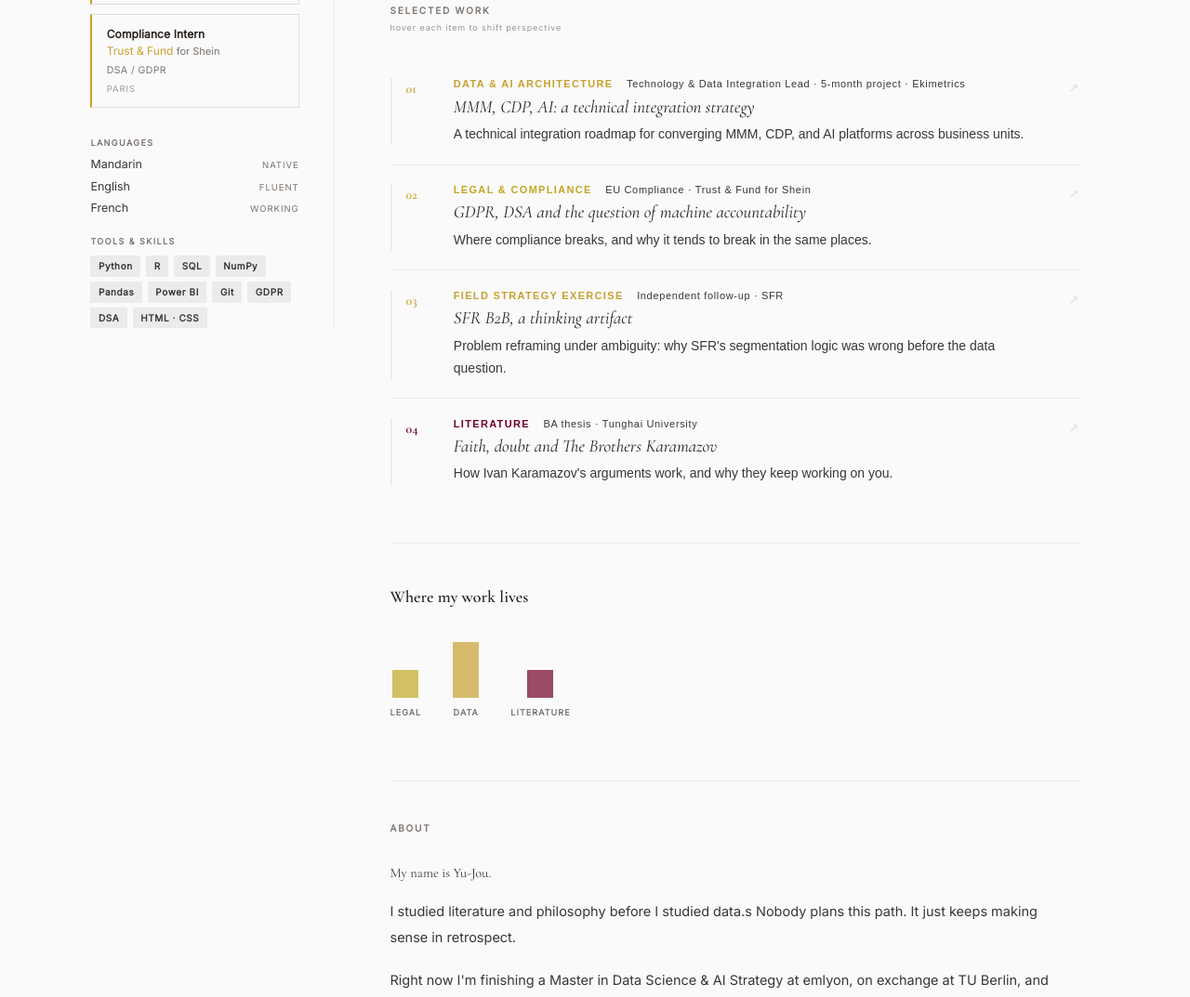
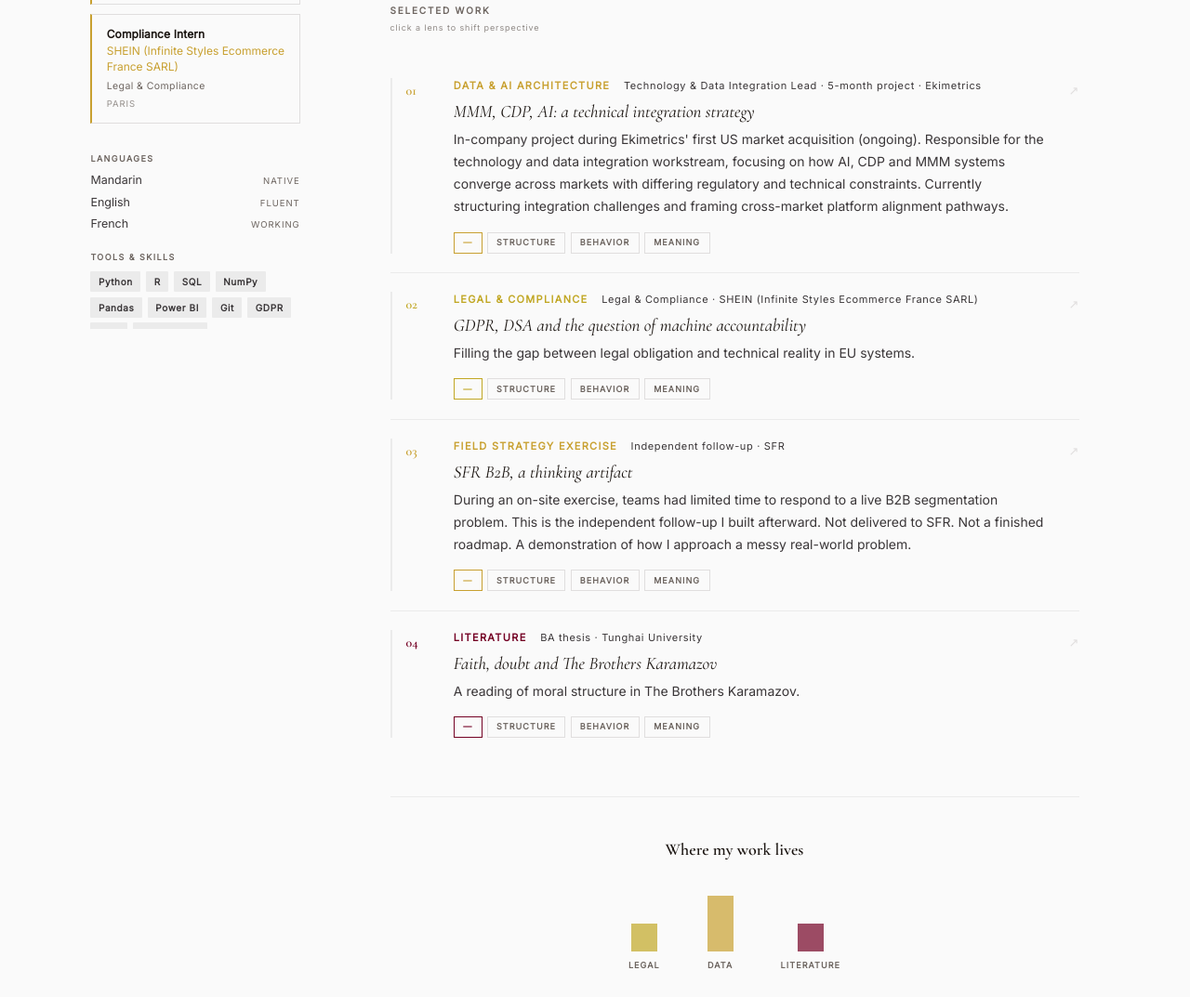
Before and after one commit to everdinne/everdinne.github.io, a plain HTML site: page index.html in a window 1280 px wide. Shown: the part 446-1519 px from the top of the page at 93% size. Drawn offline with nearby package versions, Linux system fonts and the light colour scheme.

Commit message:
CONTENT FROMAT ADJUSTED

```diff
--- a/index.html
+++ b/index.html
@@ -11,7 +11,7 @@
   <meta name="theme-color" content="#fafafa">
   <link rel="preconnect" href="https://fonts.googleapis.com">
   <link rel="preconnect" href="https://fonts.gstatic.com" crossorigin>
-  <link href="https://fonts.googleapis.com/css2?family=Cormorant+Garamond:ital,wght@0,400;0,600;1,400;1,600&family=Inter:wght@300;400&display=swap" rel="stylesheet">
+  <link href="https://fonts.googleapis.com/css2?family=Cormorant+Garamond:ital,wght@0,400;0,600;0,700;1,400;1,600;1,700&family=Lora:wght@600;700&family=Inter:wght@300;400&display=swap" rel="stylesheet">
   <link rel="stylesheet" href="style.css">
 </head>
 <body>
@@ -41,8 +41,8 @@
         </div>
         <div class="sidebar-card sidebar-card--accent">
           <span class="card-role">Compliance Intern</span>
-          <span class="card-org">Trust &amp; Fund <span class="card-client">for Shein</span></span>
-          <span class="card-detail">DSA / GDPR</span>
+          <span class="card-org">SHEIN (Infinite Styles Ecommerce France SARL)</span>
+          <span class="card-detail">Legal &amp; Compliance</span>
           <span class="card-location">Paris</span>
         </div>
       </div>
@@ -118,7 +118,7 @@
             <div class="impact-chips">
               <span class="impact-chip">GDPR</span>
               <span class="impact-chip">DSA</span>
-              <span class="impact-chip">Trust &amp; Fund</span>
+              <span class="impact-chip">SHEIN (Infinite Styles Ecommerce France SARL)</span>
               <span class="impact-chip">EU Regulation</span>
             </div>
           </div>
@@ -142,12 +142,9 @@
 
       <!-- WORK -->
       <section id="work" data-theme="behavior" data-context="Behavior">
-        <p class="section-label">Selected work <span class="section-hint">hover each item to shift perspective</span></p>
+        <p class="section-label">Selected work <span class="section-hint">click a lens to shift perspective</span></p>
 
-        <button class="work-item data" data-domain="data" data-theme="behavior" data-context="Behavior"
-          data-pdf="assets/reports/ekimetrics_report.pdf"
-          aria-label="Open report: Ekimetrics technology integration"
-          data-intro="On what it takes to make systems that were never designed to talk to each other actually work together."
+        <div class="work-item data" data-domain="data"
           data-desc-structure="A technical integration roadmap for converging MMM, CDP, and AI platforms across business units."
           data-desc-behavior="Where data architecture decisions become business decisions, and how to map that transition."
           data-desc-meaning="What it means to build infrastructure that has to survive the people who designed it.">
@@ -156,30 +153,36 @@
             <p class="work-tag">Data &amp; AI Architecture <span class="work-outcome">Technology &amp; Data Integration Lead · 5-month project · Ekimetrics</span></p>
             <p class="work-title"><em>MMM, CDP, AI:</em> a technical integration strategy</p>
             <p class="work-desc">In-company project during Ekimetrics' first US market acquisition (ongoing). Responsible for the technology and data integration workstream, focusing on how AI, CDP and MMM systems converge across markets with differing regulatory and technical constraints. Currently structuring integration challenges and framing cross-market platform alignment pathways.</p>
+            <div class="work-perspectives">
+              <button class="perspective-tab active" data-perspective="original">—</button>
+              <button class="perspective-tab" data-perspective="structure">Structure</button>
+              <button class="perspective-tab" data-perspective="behavior">Behavior</button>
+              <button class="perspective-tab" data-perspective="meaning">Meaning</button>
+            </div>
           </div>
-          <span class="work-arrow">↗</span>
-        </button>
+          <a class="work-arrow" href="assets/reports/ekimetrics_report.pdf" aria-label="Open report">↗</a>
+        </div>
 
-        <button class="work-item legal" data-domain="legal" data-theme="structure" data-context="Structure"
-          data-pdf="assets/reports/gdpr_dsa_report.pdf"
-          aria-label="Open report: GDPR, DSA, and machine accountability"
-          data-intro="On what it means to hold a system accountable to language written before the system existed."
+        <div class="work-item legal" data-domain="legal"
           data-desc-structure="Filling the gap between legal obligation and technical reality in EU systems."
           data-desc-behavior="Where compliance breaks, and why it tends to break in the same places."
           data-desc-meaning="What it means to hold something accountable when no one is actually deciding.">
           <span class="work-num">02</span>
           <div class="work-body">
-            <p class="work-tag">Legal &amp; Compliance <span class="work-outcome">EU Compliance · Trust &amp; Fund for Shein</span></p>
+            <p class="work-tag">Legal &amp; Compliance <span class="work-outcome">Legal &amp; Compliance · SHEIN (Infinite Styles Ecommerce France SARL)</span></p>
             <p class="work-title"><em>GDPR, DSA</em> and the question of machine accountability</p>
             <p class="work-desc">Filling the gap between legal obligation and technical reality in EU systems.</p>
+            <div class="work-perspectives">
+              <button class="perspective-tab active" data-perspective="original">—</button>
+              <button class="perspective-tab" data-perspective="structure">Structure</button>
+              <button class="perspective-tab" data-perspective="behavior">Behavior</button>
+              <button class="perspective-tab" data-perspective="meaning">Meaning</button>
+            </div>
           </div>
-          <span class="work-arrow">↗</span>
-        </button>
+          <a class="work-arrow" href="assets/reports/gdpr_dsa_report.pdf" aria-label="Open report">↗</a>
+        </div>
 
-        <button class="work-item data" data-domain="data" data-theme="behavior" data-context="Behavior"
-          data-pdf="assets/reports/sfr_analysis.pdf"
-          aria-label="Open report: SFR B2B field strategy exercise"
-          data-intro="An independent follow-up to a live strategy exercise at SFR. Not delivered. Not finished. But the thinking is real."
+        <div class="work-item data" data-domain="data"
           data-desc-structure="Problem reframing under ambiguity: why SFR's segmentation logic was wrong before the data question."
           data-desc-behavior="Hypothesis-driven design: how to surface digital dependency before it becomes visible in usage data."
           data-desc-meaning="On the difference between measuring what exists and knowing what matters.">
@@ -188,14 +191,17 @@
             <p class="work-tag">Field Strategy Exercise <span class="work-outcome">Independent follow-up · SFR</span></p>
             <p class="work-title"><em>SFR B2B,</em> a thinking artifact</p>
             <p class="work-desc">During an on-site exercise, teams had limited time to respond to a live B2B segmentation problem. This is the independent follow-up I built afterward. Not delivered to SFR. Not a finished roadmap. A demonstration of how I approach a messy real-world problem.</p>
+            <div class="work-perspectives">
+              <button class="perspective-tab active" data-perspective="original">—</button>
+              <button class="perspective-tab" data-perspective="structure">Structure</button>
+              <button class="perspective-tab" data-perspective="behavior">Behavior</button>
+              <button class="perspective-tab" data-perspective="meaning">Meaning</button>
+            </div>
           </div>
-          <span class="work-arrow">↗</span>
-        </button>
+          <a class="work-arrow" href="assets/reports/sfr_analysis.pdf" aria-label="Open report">↗</a>
+        </div>
 
-        <button class="work-item literature" data-domain="literature" data-theme="meaning" data-context="Meaning"
-          data-pdf="assets/reports/karamazov_analysis.pdf"
-          aria-label="Open report: Faith, doubt, and The Brothers Karamazov"
-          data-intro="On Ivan Karamazov, who keeps being right about the wrong things, and why that matters."
+        <div class="work-item literature" data-domain="literature"
           data-desc-structure="A reading of moral structure in The Brothers Karamazov."
           data-desc-behavior="How Ivan Karamazov's arguments work, and why they keep working on you."
           data-desc-meaning="On the ethics of certainty, and why being right doesn't resolve it.">
@@ -204,9 +210,15 @@
             <p class="work-tag">Literature <span class="work-outcome">BA thesis · Tunghai University</span></p>
             <p class="work-title"><em>Faith, doubt</em> and The Brothers Karamazov</p>
             <p class="work-desc">A reading of moral structure in The Brothers Karamazov.</p>
+            <div class="work-perspectives">
+              <button class="perspective-tab active" data-perspective="original">—</button>
+              <button class="perspective-tab" data-perspective="structure">Structure</button>
+              <button class="perspective-tab" data-perspective="behavior">Behavior</button>
+              <button class="perspective-tab" data-perspective="meaning">Meaning</button>
+            </div>
           </div>
-          <span class="work-arrow">↗</span>
-        </button>
+          <a class="work-arrow" href="assets/reports/karamazov_analysis.pdf" aria-label="Open report">↗</a>
+        </div>
       </section>
 
       <hr>
@@ -241,9 +253,9 @@
         <p class="section-label">About</p>
         <div class="about-text">
           <p class="about-name-line">My name is Yu-Jou.</p>
-          <p>I studied literature and philosophy before I studied data.s Nobody plans this path. It just keeps making sense in retrospect.</p>
+          <p>I studied literature and philosophy before I studied data. Nobody plans this path. It just keeps making sense in retrospect.</p>
           <p>Right now I'm finishing a Master in Data Science &amp; AI Strategy at emlyon, on exchange at TU Berlin, and interning in compliance, helping organizations understand what the law is actually asking of them and how to put them into practice through ML.</p>
-          <p class="about-tagline"><em>The through-line, if there is one, would be that I'm interested in the moments where language stops being descriptive and starts having consequences.</em></p>
+          <p class="about-tagline">The through-line, if there is one, would be that I'm interested in the moments where language stops being descriptive and starts having consequences.</p>
           <p class="about-open">Currently open to roles in AI governance, data strategy, and regulatory technology, based in Europe.
             <a href="assets/cv.pdf" class="cv-link" download>Download CV ↓</a>
           </p>
@@ -302,7 +314,7 @@
           </div>
           <div class="now-item">
             <p class="now-label">Working on</p>
-            <p class="now-text">Machine learning fundamentals. Django at TU Berlin. Wrapping up at Trust &amp; Fund and Ekimetrics.</p>
+            <p class="now-text">Machine learning fundamentals. Django at TU Berlin. Wrapping up at SHEIN and Ekimetrics.</p>
           </div>
           <div class="now-item">
             <p class="now-label">Thinking about</p>
@@ -374,24 +386,54 @@
       meaning:   { navBg:'#f0f0ee', rule:'#e0dede', ruleSoft:'#ebebeb', inkMid:'#3a3638', bg:'#fafafa', surfaceText:'#8B1A3A', accentSoft:'#a04060' }
     };
     let currentTheme='structure', scrollTheme='structure', hoverTheme=null;
+
+    // FIX 1: applyTheme no longer swaps descriptions — that's handled separately on hover
     function applyTheme(key) {
       if (key===currentTheme) return;
       currentTheme=key;
       const t=themes[key], r=document.documentElement;
       r.style.setProperty('--surface-dark',t.navBg); r.style.setProperty('--rule',t.rule); r.style.setProperty('--rule-soft',t.ruleSoft);
       r.style.setProperty('--ink-mid',t.inkMid); r.style.setProperty('--bg',t.bg); r.style.setProperty('--surface-text',t.surfaceText); r.style.setProperty('--accent-soft',t.accentSoft);
-      document.querySelectorAll('.work-item[data-desc-'+key+']').forEach(item => {
-        const desc=item.querySelector('.work-desc'), newText=item.getAttribute('data-desc-'+key);
-        if (desc&&newText&&desc.textContent!==newText) { desc.style.opacity='0'; setTimeout(()=>{ desc.textContent=newText; desc.style.opacity='1'; },200); }
-      });
     }
+
     const obs = new IntersectionObserver(entries => {
       entries.forEach(e => { if (e.isIntersecting&&e.intersectionRatio>0.3) { const t=e.target.dataset.theme; if(t){scrollTheme=t; if(!hoverTheme)applyTheme(scrollTheme);} } });
     }, { threshold:[0.1,0.3,0.5], rootMargin:'-10% 0px -30% 0px' });
     document.querySelectorAll('[data-theme]').forEach(el => { if(!el.classList.contains('work-item')) obs.observe(el); });
-    document.querySelectorAll('.work-item[data-theme]').forEach(item => {
-      item.addEventListener('mouseenter',()=>{ hoverTheme=item.dataset.theme; applyTheme(hoverTheme); });
-      item.addEventListener('mouseleave',()=>{ hoverTheme=null; applyTheme(scrollTheme); });
+
+    // Store original descriptions
+    document.querySelectorAll('.work-item').forEach(item => {
+      const desc = item.querySelector('.work-desc');
+      if (desc) item.setAttribute('data-desc-original', desc.textContent.trim());
+    });
+
+    // Perspective tabs — click to swap description
+    document.querySelectorAll('.work-perspectives').forEach(tabs => {
+      const item = tabs.closest('.work-item');
+      const desc = item.querySelector('.work-desc');
+
+      tabs.addEventListener('click', e => {
+        const btn = e.target.closest('.perspective-tab');
+        if (!btn) return;
+
+        // Stop the click bubbling to the ↗ link
+        e.stopPropagation();
+
+        const perspective = btn.dataset.perspective;
+        const newText = perspective === 'original'
+          ? item.getAttribute('data-desc-original')
+          : item.getAttribute('data-desc-' + perspective);
+
+        // Update active tab
+        tabs.querySelectorAll('.perspective-tab').forEach(b => b.classList.remove('active'));
+        btn.classList.add('active');
+
+        // Swap description with fade
+        if (desc && newText && desc.textContent !== newText) {
+          desc.style.opacity = '0';
+          setTimeout(() => { desc.textContent = newText; desc.style.opacity = '1'; }, 180);
+        }
+      });
     });
 
     // Hero quote
@@ -423,7 +465,7 @@
 
     // Timeline
     (function(){ const START=2021,END=2027.5,SPAN=END-START;
-      const bands=[{label:'BA · Foreign Languages & Literature',sub:'Tunghai University · Taichung, Taiwan · GPA 4.16/4.3',from:2021,to:2025.5,color:'#2c2820',opacity:0.7,track:0},{label:'Linguistic & Cultural Exchange',sub:'McGill University · Montreal, Canada',from:2022.5,to:2022.75,color:'#3a3028',opacity:0.85,track:1},{label:'Research Assistant · CNRS',sub:'French National Centre for Scientific Research · Paris',from:2023.5,to:2023.75,color:'#4a3c28',opacity:0.9,track:1},{label:'Master · Data Science & AI Strategy',sub:'emlyon Business School · Paris · in progress',from:2025.67,to:2027.5,color:'#5a4830',opacity:0.6,track:0},{label:'Data & AI Architecture · Ekimetrics',sub:'5-month in-company project · Paris',from:2026,to:2026.42,color:'#6a5838',opacity:0.9,track:0},{label:'Exchange · TU Berlin',sub:'Technical University of Berlin · Berlin',from:2026.17,to:2026.42,color:'#9a8250',opacity:0.9,track:1},{label:'Intern · Trust & Fund for Shein',sub:'DSA / GDPR Compliance · Paris',from:2026.42,to:2026.92,color:'#8a7248',opacity:0.85,track:2},{label:'Available from late 2026',sub:'Open to roles in AI governance, data strategy & regulatory technology',from:2026.92,to:2027.5,color:'#c4a24a',opacity:0.8,track:2}];
+      const bands=[{label:'BA · Foreign Languages & Literature',sub:'Tunghai University · Taichung, Taiwan · GPA 4.16/4.3',from:2021,to:2025.5,color:'#2c2820',opacity:0.7,track:0},{label:'Linguistic & Cultural Exchange',sub:'McGill University · Montreal, Canada',from:2022.5,to:2022.75,color:'#3a3028',opacity:0.85,track:1},{label:'Research Assistant · CNRS',sub:'French National Centre for Scientific Research · Paris',from:2023.5,to:2023.75,color:'#4a3c28',opacity:0.9,track:1},{label:'Master · Data Science & AI Strategy',sub:'emlyon Business School · Paris · in progress',from:2025.67,to:2027.5,color:'#5a4830',opacity:0.6,track:0},{label:'Data & AI Architecture · Ekimetrics',sub:'5-month in-company project · Paris',from:2026,to:2026.42,color:'#6a5838',opacity:0.9,track:0},{label:'Exchange · TU Berlin',sub:'Technical University of Berlin · Berlin',from:2026.17,to:2026.42,color:'#9a8250',opacity:0.9,track:1},{label:'Legal & Compliance Intern · SHEIN',sub:'SHEIN (Infinite Styles Ecommerce France SARL) · Paris',from:2026.42,to:2026.92,color:'#8a7248',opacity:0.85,track:2},{label:'Available from late 2026',sub:'Open to roles in AI governance, data strategy & regulatory technology',from:2026.92,to:2027.5,color:'#c4a24a',opacity:0.8,track:2}];
       const track=document.getElementById('timeline-track'),detail=document.getElementById('timeline-detail'),detText=detail.querySelector('.timeline-detail-text'),bandEls=[];
       track.style.height=(3*14+2*6)+'px';
       bands.forEach((b,i)=>{ const el=document.createElement('div'); el.className='tl-band'; el.style.cssText=`left:${((b.from-START)/SPAN)*100}%;width:${((b.to-b.from)/SPAN)*100}%;top:${b.track*20}px;background:${b.color};opacity:${b.opacity};`; el.addEventListener('mouseenter',()=>{bandEls.forEach(x=>x.style.opacity='0.15');el.style.opacity='1';detText.innerHTML=`<strong>${b.label}</strong> &nbsp;·&nbsp; ${b.sub}`;detail.classList.add('visible');}); el.addEventListener('mouseleave',()=>{bandEls.forEach((x,j)=>x.style.opacity=bands[j].opacity);detText.innerHTML='hover a band to see more';detail.classList.remove('visible');}); track.appendChild(el); bandEls.push(el); });
--- a/style.css
+++ b/style.css
@@ -9,10 +9,10 @@
    DESIGN TOKENS
 ───────────────────────────────────────── */
 :root {
-  --bg:           #fafafa;
-  --ink:          #2a2420;
-  --ink-mid:      #4a453f;
-  --ink-soft:     #7d7570;      /* tertiary / labels */
+  --bg:           #f3f3f3;
+  --ink:          #1a1410;
+  --ink-mid:      #3a3530;
+  --ink-soft:     #6d6560;
   --gold:         #c8a030;
   --gold-dim:     #b08a20;
   --legal:        #c1a724;
@@ -24,8 +24,9 @@
   --surface-dark: #f0f0ee;
   --surface-text: #2a3d30;
   --accent-soft:  #3d5543;
-  --rule:         #e0dede;
-  --rule-soft:    #ebebeb;
+  --rule:         #d8d4d0;
+  --rule-soft:    #e4e0dc;
+  --sidebar-bg:   #f4f2f0;
   --serif:        'Cormorant Garamond', serif;
   --sans:         'Inter', sans-serif;
 }
@@ -101,7 +102,7 @@ body {
   height: 100vh;
   overflow-y: auto;
   padding: 3rem 2.2rem 2rem;
-  border-right: 0.5px solid var(--rule-soft);
+  border-right: none;
   display: flex;
   flex-direction: column;
   gap: 1.8rem;
@@ -366,7 +367,7 @@ body {
 
 .main hr {
   border: none;
-  border-top: 0.5px solid var(--rule-soft);
+  border-top: 1px solid var(--rule-soft);
   margin: 2.5rem 0;
 }
 
@@ -472,14 +473,9 @@ body {
   padding: 1.2rem 0;
   border-top: 0.5px solid var(--rule-soft);
   background: none;
-  border-left: none; border-right: none; border-bottom: none;
   width: 100%;
   text-align: left;
-  cursor: pointer;
-  transition: background .15s;
 }
-.work-item:first-of-type { border-top: none; }
-.work-item:hover { background: rgba(200,160,48,.03); }
 
 .work-num {
   font-family: var(--serif);
@@ -532,17 +528,56 @@ body {
   transition: opacity .3s;
 }
 
+.work-item:first-of-type { border-top: none; }
+
 .work-arrow {
   font-size: 13px;
   color: var(--rule);
   text-align: right;
   padding-top: 3px;
   transition: color .2s;
+  text-decoration: none;
+  align-self: start;
 }
 .work-item:hover .work-arrow { color: var(--gold); }
 
+/* Perspective tabs */
+.work-perspectives {
+  display: flex;
+  gap: .3rem;
+  margin-top: .6rem;
+  flex-wrap: wrap;
+}
+
+.perspective-tab {
+  font-family: var(--sans);
+  font-size: 9px;
+  letter-spacing: .12em;
+  text-transform: uppercase;
+  font-weight: 600;
+  color: var(--ink-soft);
+  background: none;
+  border: 0.5px solid var(--rule);
+  padding: .2rem .55rem;
+  cursor: pointer;
+  transition: color .15s, border-color .15s, background .15s;
+  line-height: 1.6;
+}
+.perspective-tab:hover {
+  color: var(--ink-mid);
+  border-color: var(--ink-mid);
+}
+.perspective-tab.active {
+  color: var(--gold);
+  border-color: var(--gold);
+  background: transparent;
+}
+.work-item.legal .perspective-tab.active   { color: var(--legal); border-color: var(--legal); }
+.work-item.data .perspective-tab.active    { color: var(--data);  border-color: var(--data);  }
+.work-item.literature .perspective-tab.active { color: var(--lit); border-color: var(--lit);  }
+
 /* ─────────────────────────────────────────
-   DISTRIBUTION CHART
+   DISTRIBUTION CHART — FIX 2: centered
 ───────────────────────────────────────── */
 .work-distribution { padding: 0; }
 
@@ -553,12 +588,14 @@ body {
   margin-bottom: 1.2rem;
   font-weight: 600;
   font-style: normal;
+  text-align: center;
 }
 
 .dist-chart {
   display: flex;
   align-items: flex-end;
-  gap: 2rem;
+  justify-content: center;
+  gap: 3rem;
   height: 120px;
   padding-bottom: 0;
 }
@@ -622,12 +659,13 @@ body {
 }
 
 .about-tagline {
-  font-family: var(--serif);
-  font-size: 17px;
-  font-style: italic;
-  color: var(--ink);
-  line-height: 1.65;
-  font-weight: 400;
+  font-family: var(--sans);
+  font-size: 15px;
+  font-style: normal;
+  color: #1a1410;
+  line-height: 1.9;
+  font-weight: 600;
+  margin: 1.2rem 0;
 }
 
 .about-open {
@@ -1012,6 +1050,8 @@ body {
   .pdf-modal-content { width: 100%; height: 100%; }
 
   .section-hint { display: none; }
+
+  .about-tagline { font-size: 18px; }
 }
 
 /* ─────────────────────────────────────────
```
